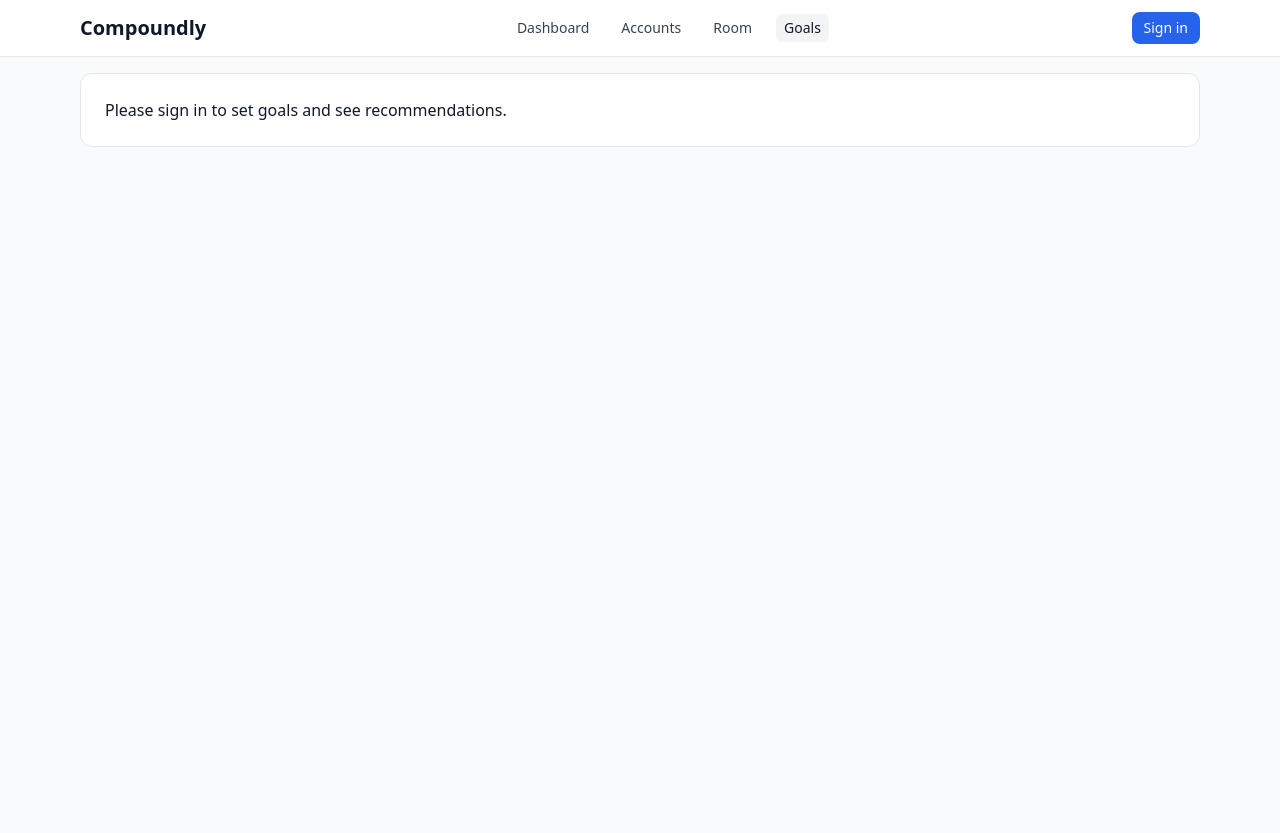
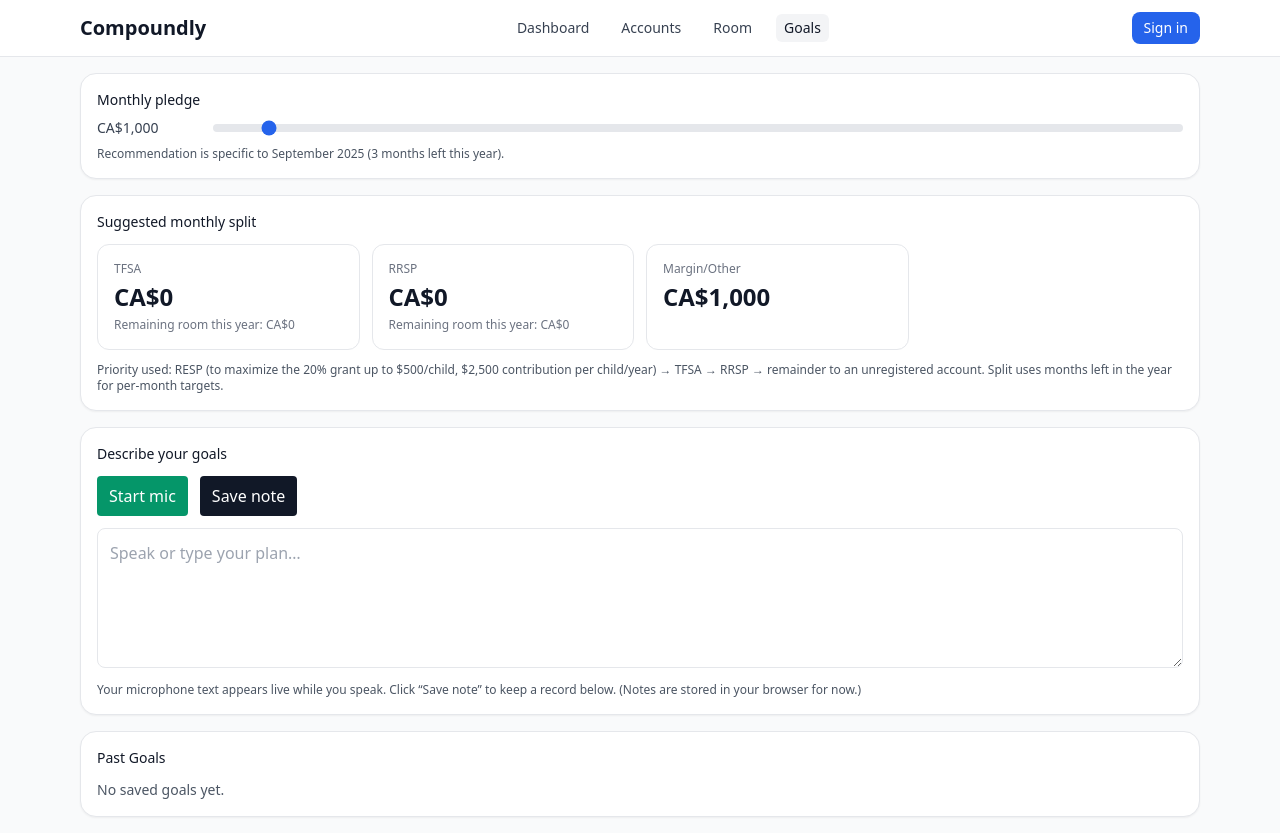
Before and after one commit to Armo28/compoundly, a Next.js app: page /goals in a window 1280 px wide. Before the commit the page ends 800 px from the top, so only its background shows below. Built offline with nearby package versions, Linux system fonts and the light colour scheme.

Commit message:
Goals: keep original UI, months-left math, RESP priority, mic + notes

```diff
--- a/src/app/goals/page.tsx
+++ b/src/app/goals/page.tsx
@@ -1,235 +1,437 @@
 'use client';
 
-import { useEffect, useMemo, useState } from 'react';
+import { useEffect, useMemo, useRef, useState } from 'react';
 import { useAuth } from '@/lib/auth';
 
-type Rooms = { year: number; tfsa: number; rrsp: number };
-type Progress = { year: number; tfsa_deposited?: number; rrsp_deposited?: number; resp_deposited?: number };
-type Child = { id: string; name: string; birth_year: number };
-type Account = { id: string; name: string; type: 'TFSA' | 'RRSP' | 'RESP' | 'Margin' | 'Other' | 'LIRA'; balance: number };
+/* ---------- helpers ---------- */
 
 const CAD = (n: number) =>
-  n.toLocaleString(undefined, { style: 'currency', currency: 'CAD', maximumFractionDigits: 0 });
+  n.toLocaleString(undefined, {
+    style: 'currency',
+    currency: 'CAD',
+    maximumFractionDigits: 0,
+  });
 
-const monthYearLabel = (d = new Date()) =>
-  d.toLocaleString(undefined, { month: 'long', year: 'numeric' });
+const now = () => new Date();
+const year = () => now().getFullYear();
+const monthIndex = () => now().getMonth(); // 0..11
+const monthsLeftThisYear = () => Math.max(0, 12 - (monthIndex() + 1)); // e.g. September -> 3 months left
 
-/** Safe localStorage get (avoids SSR crashes) */
-function lsGetNumber(key: string, fallback: number) {
+function clamp(n: number, lo: number, hi: number) {
+  return Math.min(hi, Math.max(lo, n));
+}
+
+/* ---------- types (what the API returns) ---------- */
+
+type Rooms = { tfsa: number; rrsp: number; year: number } | null;
+type Progress = { tfsa_deposited: number; rrsp_deposited: number; year: number } | null;
+type Child = { id: string; name: string; birth_year: number };
+
+/* ---------- mic / notes persistence ---------- */
+
+type GoalNote = { id: string; ts: number; text: string };
+
+const NOTES_KEY = 'compoundly.goalNotes.v1';
+const PLEDGE_KEY = 'compoundly.monthlyPledge.v1';
+
+function loadNotes(): GoalNote[] {
+  if (typeof window === 'undefined') return [];
   try {
-    if (typeof window === 'undefined') return fallback;
-    const raw = window.localStorage.getItem(key);
-    if (!raw) return fallback;
-    const n = Number(raw);
-    return Number.isFinite(n) ? n : fallback;
+    const raw = localStorage.getItem(NOTES_KEY);
+    return raw ? (JSON.parse(raw) as GoalNote[]) : [];
   } catch {
-    return fallback;
+    return [];
   }
 }
-
-/** Safe localStorage set */
-function lsSetNumber(key: string, value: number) {
+function saveNotes(notes: GoalNote[]) {
   try {
-    if (typeof window === 'undefined') return;
-    window.localStorage.setItem(key, String(value));
+    localStorage.setItem(NOTES_KEY, JSON.stringify(notes));
+  } catch {}
+}
+function loadPledge(): number {
+  if (typeof window === 'undefined') return 1000;
+  const v = Number(localStorage.getItem(PLEDGE_KEY));
+  return Number.isFinite(v) && v > 0 ? v : 1000; // default first-time: $1,000
+}
+function savePledge(v: number) {
+  try {
+    localStorage.setItem(PLEDGE_KEY, String(v));
   } catch {}
 }
 
+/* ---------- page ---------- */
+
 export default function GoalsPage() {
-  const { session, loading } = useAuth();
+  const { session } = useAuth();
   const token = session?.access_token ?? '';
 
-  // Persisted pledge slider (defaults: $1000 & 10% — you can show/use rate later if you like)
-  const [monthlyPledge, setMonthlyPledge] = useState<number>(() => lsGetNumber('goals_pledge', 1000));
-  useEffect(() => { lsSetNumber('goals_pledge', monthlyPledge); }, [monthlyPledge]);
+  const [pledge, setPledge] = useState<number>(loadPledge());
+  useEffect(() => savePledge(pledge), [pledge]);
 
-  // Data we need to compute the split
-  const [rooms, setRooms] = useState<Rooms | null>(null);
-  const [progress, setProgress] = useState<Progress | null>(null);
+  const [rooms, setRooms] = useState<Rooms>(null);
+  const [progress, setProgress] = useState<Progress>(null);
   const [children, setChildren] = useState<Child[]>([]);
-  const [accounts, setAccounts] = useState<Account[]>([]);
-  const [error, setError] = useState<string>('');
 
-  // Fetch everything when signed in
+  // mic state
+  const [recognizing, setRecognizing] = useState(false);
+  const [liveText, setLiveText] = useState('');
+  const recogRef = useRef<SpeechRecognition | null>(null);
+  const lastChunkRef = useRef<{ text: string; at: number }>({ text: '', at: 0 });
+  const [notes, setNotes] = useState<GoalNote[]>(loadNotes());
+
+  useEffect(() => saveNotes(notes), [notes]);
+
+  /* ----- fetch current-year room + progress + children ----- */
   useEffect(() => {
     if (!token) return;
-    setError('');
-
-    const headers = { authorization: `Bearer ${token}` };
 
     (async () => {
       try {
-        // Rooms (TFSA/RRSP room for the current year)
-        const r = await fetch('/api/rooms', { headers });
+        // Contribution room (TFSA / RRSP)
+        const r = await fetch('/api/rooms', {
+          headers: { authorization: `Bearer ${token}` },
+        });
         const rj = await r.json();
-        // Handle either {ok, room} or direct object/array
-        const room: Rooms | null =
-          rj?.room ??
-          (Array.isArray(rj) ? rj[0] : rj) ??
-          null;
-        setRooms(room);
+        if (rj?.ok && rj?.room?.year === year()) {
+          setRooms({ tfsa: Number(rj.room.tfsa || 0), rrsp: Number(rj.room.rrsp || 0), year: rj.room.year });
+        } else {
+          setRooms({ tfsa: 0, rrsp: 0, year: year() });
+        }
 
-        // Progress (what’s already deposited this year)
-        const p = await fetch('/api/rooms/progress', { headers });
+        // Deposited so far this year
+        const p = await fetch('/api/rooms/progress', {
+          headers: { authorization: `Bearer ${token}` },
+        });
         const pj = await p.json();
-        const prog: Progress | null = pj?.progress ?? pj ?? null;
-        setProgress(prog);
+        if (pj?.ok && pj?.progress?.year === year()) {
+          setProgress({
+            tfsa_deposited: Number(pj.progress.tfsa_deposited || 0),
+            rrsp_deposited: Number(pj.progress.rrsp_deposited || 0),
+            year: pj.progress.year,
+          });
+        } else {
+          setProgress({ tfsa_deposited: 0, rrsp_deposited: 0, year: year() });
+        }
 
         // Children
-        const c = await fetch('/api/children', { headers });
+        const c = await fetch('/api/children', { headers: { authorization: `Bearer ${token}` } });
         const cj = await c.json();
-        const kids: Child[] = cj?.children ?? cj ?? [];
-        setChildren(Array.isArray(kids) ? kids : []);
-
-        // Accounts (to check if RESP exists)
-        const a = await fetch('/api/accounts', { headers });
-        const aj = await a.json();
-        const accs: Account[] = aj?.accounts ?? aj ?? [];
-        setAccounts(Array.isArray(accs) ? accs : []);
-      } catch (e: any) {
-        setError(e?.message ?? 'Failed to load data.');
+        setChildren(Array.isArray(cj?.data) ? (cj.data as Child[]) : []);
+      } catch (e) {
+        // keep soft-failing
       }
     })();
   }, [token]);
 
-  // Core allocation logic
-  const recommendation = useMemo(() => {
-    const now = new Date();
-    const monthIdx = now.getMonth(); // 0..11
-    const monthsLeftRaw = 12 - monthIdx; // if July (6), this is 6 (Jul-Dec)
-    const monthsLeft = Math.max(1, monthsLeftRaw); // never 0 to avoid div by zero
-    const yearNow = now.getFullYear();
+  /* ----- allocation logic (RESP -> TFSA -> RRSP -> Margin) ----- */
 
-    const tfsaRoom = Number(rooms?.tfsa ?? 0);
-    const rrspRoom = Number(rooms?.rrsp ?? 0);
+  // remaining room for this year
+  const remaining = useMemo(() => {
+    const tfsaRoom = Math.max(0, (rooms?.tfsa || 0) - (progress?.tfsa_deposited || 0));
+    const rrspRoom = Math.max(0, (rooms?.rrsp || 0) - (progress?.rrsp_deposited || 0));
+    // For RESP, we cap at $2,500 per child per year to maximize grant (we don’t yet track “RESP contributed this year”, so assume 0 for now)
+    const respCap = (children?.length || 0) * 2500;
+    const respRemaining = Math.max(0, respCap); // assume not deposited yet; when you track RESP deposits, subtract them here.
+    return { tfsaRoom, rrspRoom, respRemaining };
+  }, [rooms, progress, children]);
 
-    const tfsaDeposited = Number(progress?.tfsa_deposited ?? 0);
-    const rrspDeposited = Number(progress?.rrsp_deposited ?? 0);
+  const monthsLeft = Math.max(1, monthsLeftThisYear()); // avoid divide-by-0; if Dec -> treat 1 month left
 
-    // Remaining room for THIS year
-    const tfsaRemaining = Math.max(0, tfsaRoom - tfsaDeposited);
-    const rrspRemaining = Math.max(0, rrspRoom - rrspDeposited);
+  const split = useMemo(() => {
+    let left = Math.max(0, pledge);
+    const out = { resp: 0, tfsa: 0, rrsp: 0, margin: 0 };
 
-    // Per-month targets to exactly use up room by year-end
-    const tfsaTargetPerMonth = tfsaRemaining / monthsLeft;
-    const rrspTargetPerMonth = rrspRemaining / monthsLeft;
-
-    // RESP: aim at $2,500/child/year to get full $500 grant
-    // We don’t yet track RESP_deposited YTD in progress; so we target “fresh”
-    // and let future versions subtract deposits once tracked.
-    const kidCount = children.length;
-    const hasRESPAccount = accounts.some(a => a.type === 'RESP');
-    const respTargetPerMonthPerChild = 2500 / monthsLeft;
-    const respTargetPerMonthTotal = kidCount > 0 ? respTargetPerMonthPerChild * kidCount : 0;
-
-    // Allocate monthly pledge by priority:
-    // 1) RESP to maximize grant
-    // 2) TFSA up to per-month target
-    // 3) RRSP up to per-month target
-    // 4) Remainder to Margin/Other
-    let remaining = monthlyPledge;
-    let toRESP = 0, toTFSA = 0, toRRSP = 0, toMargin = 0;
-
-    if (kidCount > 0 && hasRESPAccount) {
-      toRESP = Math.min(remaining, respTargetPerMonthTotal);
-      remaining -= toRESP;
+    // RESP first (only if there are children)
+    if (remaining.respRemaining > 0) {
+      const respPerMonth = Math.ceil(remaining.respRemaining / monthsLeft);
+      const alloc = Math.min(left, respPerMonth);
+      out.resp = alloc;
+      left -= alloc;
     }
 
-    if (tfsaTargetPerMonth > 0 && remaining > 0) {
-      toTFSA = Math.min(remaining, tfsaTargetPerMonth);
-      remaining -= toTFSA;
+    // TFSA next
+    if (remaining.tfsaRoom > 0 && left > 0) {
+      const tfsaPerMonth = Math.ceil(remaining.tfsaRoom / monthsLeft);
+      const alloc = Math.min(left, tfsaPerMonth);
+      out.tfsa = alloc;
+      left -= alloc;
     }
 
-    if (rrspTargetPerMonth > 0 && remaining > 0) {
-      toRRSP = Math.min(remaining, rrspTargetPerMonth);
-      remaining -= toRRSP;
+    // RRSP next
+    if (remaining.rrspRoom > 0 && left > 0) {
+      const rrspPerMonth = Math.ceil(remaining.rrspRoom / monthsLeft);
+      const alloc = Math.min(left, rrspPerMonth);
+      out.rrsp = alloc;
+      left -= alloc;
     }
 
-    toMargin = Math.max(0, remaining);
+    // Remainder to Margin/Other
+    out.margin = Math.max(0, left);
 
-    return {
-      labelMonthYear: monthYearLabel(now),
-      monthsLeft,
-      yearNow,
-      toRESP,
-      toTFSA,
-      toRRSP,
-      toMargin,
-      kidCount,
-      hasRESPAccount,
-      tfsaRemaining,
-      rrspRemaining,
+    return out;
+  }, [pledge, remaining, monthsLeft]);
+
+  /* ----- microphone (live) ----- */
+
+  useEffect(() => {
+    if (typeof window === 'undefined') return;
+    const SR: any = (window as any).webkitSpeechRecognition || (window as any).SpeechRecognition;
+    if (!SR) return;
+
+    const rec: SpeechRecognition = new SR();
+    rec.lang = 'en-US';
+    rec.interimResults = true;
+    rec.continuous = true;
+
+    rec.onresult = (ev: SpeechRecognitionEvent) => {
+      let txt = '';
+      for (let i = ev.resultIndex; i < ev.results.length; i++) {
+        const res = ev.results[i];
+        const chunk = res[0]?.transcript ?? '';
+        // filter immediate duplicate short chunks that cause repeats
+        const last = lastChunkRef.current;
+        const nowT = Date.now();
+        if (chunk && !(chunk === last.text && nowT - last.at < 600)) {
+          txt += chunk;
+          lastChunkRef.current = { text: chunk, at: nowT };
+        }
+        if (res.isFinal) {
+          setLiveText((t) => (t.endsWith(' ') ? t : t + ' ') + chunk.trim() + ' ');
+        }
+      }
+      if (txt) {
+        // show interim quickly
+        setLiveText((t) => {
+          // don’t explode with whitespace repeats
+          const merged = (t + ' ' + txt).replace(/\s+/g, ' ');
+          return merged;
+        });
+      }
     };
-  }, [rooms, progress, children, accounts, monthlyPledge]);
 
-  if (loading) {
-    return (
-      <main className="max-w-6xl mx-auto p-4">
-        <div className="rounded-xl border bg-white p-6">Loading…</div>
-      </main>
-    );
-  }
+    rec.onerror = () => {
+      setRecognizing(false);
+      try {
+        rec.stop();
+      } catch {}
+      recogRef.current = null;
+    };
+    rec.onend = () => {
+      setRecognizing(false);
+      recogRef.current = null;
+    };
 
-  if (!session) {
-    return (
-      <main className="max-w-6xl mx-auto p-4">
-        <div className="rounded-xl border bg-white p-6">
-          Please sign in to set goals and see recommendations.
-        </div>
-      </main>
-    );
-  }
+    recogRef.current = rec;
+  }, []);
+
+  const toggleMic = () => {
+    const rec = recogRef.current as any;
+    if (!rec) return;
+    if (recognizing) {
+      try {
+        rec.stop();
+      } catch {}
+      setRecognizing(false);
+      return;
+    }
+    try {
+      lastChunkRef.current = { text: '', at: 0 };
+      rec.start();
+      setRecognizing(true);
+    } catch {}
+  };
+
+  const saveNote = () => {
+    const text = liveText.trim();
+    if (!text) return;
+    const note: GoalNote = { id: crypto.randomUUID(), ts: Date.now(), text };
+    setNotes((arr) => [note, ...arr]);
+    setLiveText('');
+  };
+  const deleteNote = (id: string) => {
+    setNotes((arr) => arr.filter((n) => n.id !== id));
+  };
+
+  /* ---------- UI ---------- */
+
+  const monthName = new Date(year(), monthIndex(), 1).toLocaleString(undefined, {
+    month: 'long',
+    year: 'numeric',
+  });
 
   return (
     <main className="max-w-6xl mx-auto p-4 space-y-4">
-      <div className="rounded-xl border bg-white p-4">
-        <div className="flex flex-col sm:flex-row sm:items-center sm:justify-between gap-3">
-          <label className="text-sm font-medium">Monthly pledge</label>
-          <div className="flex items-center gap-3">
-            <span className="text-sm text-gray-600 min-w-[80px] text-right">
-              {CAD(monthlyPledge)}
-            </span>
-            <input
-              className="w-64 h-2 rounded-lg bg-gray-200 appearance-none accent-blue-600"
-              type="range"
-              min={0}
-              max={10000}
-              step={50}
-              value={monthlyPledge}
-              onChange={(e) => setMonthlyPledge(Math.round(+e.target.value / 50) * 50)}
-            />
+      {/* Pledge */}
+      <section className="rounded-2xl border bg-white p-4 shadow-sm">
+        <div className="text-sm font-medium mb-2">Monthly pledge</div>
+        <div className="flex items-center gap-4">
+          <div className="text-sm text-gray-700 min-w-[100px]">{CAD(pledge)}</div>
+          <input
+            className="w-full h-2 rounded-lg bg-gray-200 appearance-none accent-blue-600"
+            type="range"
+            min={0}
+            max={20000}
+            step={50}
+            value={pledge}
+            onChange={(e) => setPledge(clamp(Math.round(+e.target.value / 50) * 50, 0, 20000))}
+          />
+        </div>
+        <div className="mt-2 text-xs text-gray-600">
+          Recommendation is specific to {monthName} ({monthsLeft} {monthsLeft === 1 ? 'month' : 'months'} left this year).
+        </div>
+      </section>
+
+      {/* Suggested split cards (keep your old look) */}
+      <section className="rounded-2xl border bg-white p-4 shadow-sm">
+        <div className="text-sm font-medium mb-3">Suggested monthly split</div>
+
+        <div className="grid grid-cols-1 md:grid-cols-3 lg:grid-cols-4 gap-3">
+          {/* RESP card only if has children */}
+          {children.length > 0 && (
+            <div className="rounded-xl border p-4">
+              <div className="text-xs text-gray-500 mb-1">RESP</div>
+              <div className="text-2xl font-semibold">{CAD(split.resp)}</div>
+              <div className="text-xs text-gray-500 mt-1">
+                Remaining this year (cap): {CAD(remaining.respRemaining)}
+              </div>
+            </div>
+          )}
+
+          <div className="rounded-xl border p-4">
+            <div className="text-xs text-gray-500 mb-1">TFSA</div>
+            <div className="text-2xl font-semibold">{CAD(split.tfsa)}</div>
+            <div className="text-xs text-gray-500 mt-1">
+              Remaining room this year: {CAD(remaining.tfsaRoom)}
+            </div>
+          </div>
+
+          <div className="rounded-xl border p-4">
+            <div className="text-xs text-gray-500 mb-1">RRSP</div>
+            <div className="text-2xl font-semibold">{CAD(split.rrsp)}</div>
+            <div className="text-xs text-gray-500 mt-1">
+              Remaining room this year: {CAD(remaining.rrspRoom)}
+            </div>
+          </div>
+
+          <div className="rounded-xl border p-4">
+            <div className="text-xs text-gray-500 mb-1">Margin/Other</div>
+            <div className="text-2xl font-semibold">{CAD(split.margin)}</div>
           </div>
         </div>
-        <p className="text-xs text-gray-500 mt-2">
-          Recommendation is specific to {recommendation.labelMonthYear} ({recommendation.monthsLeft} month{recommendation.monthsLeft>1?'s':''} left this year).
-        </p>
-      </div>
 
-      {!!error && (
-        <div className="rounded-xl border bg-red-50 p-3 text-sm text-red-700">
-          {String(error)}
+        <div className="text-xs text-gray-600 mt-3">
+          Priority used: RESP (to maximize the 20% grant up to $500/child, $2,500 contribution per child/year) → TFSA → RRSP → remainder to
+          an unregistered account. Split uses months left in the year for per-month targets.
         </div>
-      )}
+      </section>
 
-      {recommendation.kidCount > 0 && !recommendation.hasRESPAccount && (
-        <div className="rounded-xl border bg-yellow-50 p-3 text-sm text-yellow-800">
-          You’ve added {recommendation.kidCount} child{recommendation.kidCount>1?'ren':''}, but no RESP account exists yet.
-          Add an RESP account on the <a className="underline" href="/accounts">Accounts</a> page to enable RESP contributions.
+      {/* Mic + notes (as before) */}
+      <section className="rounded-2xl border bg-white p-4 shadow-sm">
+        <div className="text-sm font-medium mb-3">Describe your goals</div>
+
+        <div className="flex items-center gap-3">
+          <button
+            onClick={toggleMic}
+            className={`rounded px-3 py-2 text-white ${recognizing ? 'bg-red-600' : 'bg-emerald-600'}`}
+          >
+            {recognizing ? 'Stop mic' : 'Start mic'}
+          </button>
+          <button onClick={saveNote} className="rounded bg-gray-900 px-3 py-2 text-white">
+            Save note
+          </button>
         </div>
-      )}
 
-      <section className="rounded-xl border bg-white p-4">
-        <div className="text-sm font-medium mb-2">Suggested monthly split for {recommendation.labelMonthYear}</div>
-        <ul className="text-sm space-y-1">
-          <li>RESP: <span className="font-medium">{CAD(Math.round(recommendation.toRESP))}</span></li>
-          <li>TFSA: <span className="font-medium">{CAD(Math.round(recommendation.toTFSA))}</span> <span className="text-gray-500">(remaining room this year: {CAD(Math.round(recommendation.tfsaRemaining))})</span></li>
-          <li>RRSP: <span className="font-medium">{CAD(Math.round(recommendation.toRRSP))}</span> <span className="text-gray-500">(remaining room this year: {CAD(Math.round(recommendation.rrspRemaining))})</span></li>
-          <li>Margin/Other: <span className="font-medium">{CAD(Math.round(recommendation.toMargin))}</span></li>
-        </ul>
-        <div className="text-xs text-gray-500 mt-2">
-          Order of priority used: RESP (to maximize the 20% grant up to $500/child), then TFSA, then RRSP; any remainder goes to an unregistered account.
+        <textarea
+          className="mt-3 w-full rounded-lg border p-3 min-h-[140px]"
+          placeholder="Speak or type your plan…"
+          value={liveText}
+          onChange={(e) => setLiveText(e.target.value)}
+        />
+
+        <div className="mt-2 text-xs text-gray-600">
+          Your microphone text appears live while you speak. Click “Save note” to keep a record below. (Notes are stored in your browser for
+          now.)
         </div>
+      </section>
+
+      {/* Past Goals list (collapsible, delete) */}
+      <section className="rounded-2xl border bg-white p-4 shadow-sm">
+        <div className="text-sm font-medium mb-3">Past Goals</div>
+        {notes.length === 0 ? (
+          <div className="text-sm text-gray-600">No saved goals yet.</div>
+        ) : (
+          <ul className="divide-y">
+            {notes.map((n) => (
+              <PastNoteRow key={n.id} note={n} onDelete={() => deleteNote(n.id)} />
+            ))}
+          </ul>
+        )}
       </section>
     </main>
   );
 }
+
+/* ---------- small row component ---------- */
+
+function PastNoteRow({ note, onDelete }: { note: GoalNote; onDelete: () => void }) {
+  const [open, setOpen] = useState(false);
+  const when = new Date(note.ts).toLocaleString(undefined, {
+    year: 'numeric',
+    month: 'short',
+    day: '2-digit',
+    hour: '2-digit',
+    minute: '2-digit',
+  });
+
+  return (
+    <li className="py-2">
+      <div className="flex items-center justify-between">
+        <button onClick={() => setOpen((v) => !v)} className="text-left">
+          <div className="text-sm font-medium">{when}</div>
+          {open && <div className="mt-1 text-sm text-gray-700 whitespace-pre-wrap">{note.text}</div>}
+        </button>
+        <button onClick={onDelete} className="text-xs text-red-600 hover:underline">
+          Delete
+        </button>
+      </div>
+    </li>
+  );
+}
+
+/* ---------- SpeechRecognition typings (for TS) ---------- */
+/* These definitions allow TS to compile in the client bundle. */
+declare global {
+  interface Window {
+    webkitSpeechRecognition?: any;
+    SpeechRecognition?: any;
+  }
+  interface SpeechRecognition extends EventTarget {
+    lang: string;
+    interimResults: boolean;
+    continuous: boolean;
+    start: () => void;
+    stop: () => void;
+    onresult: (ev: SpeechRecognitionEvent) => void;
+    onerror: (ev: any) => void;
+    onend: () => void;
+  }
+  interface SpeechRecognitionEvent extends Event {
+    resultIndex: number;
+    results: SpeechRecognitionResultList;
+  }
+  interface SpeechRecognitionResultList {
+    length: number;
+    item: (index: number) => SpeechRecognitionResult;
+    [index: number]: SpeechRecognitionResult;
+  }
+  interface SpeechRecognitionResult {
+    isFinal: boolean;
+    length: number;
+    item: (index: number) => SpeechRecognitionAlternative;
+    [index: number]: SpeechRecognitionAlternative;
+  }
+  interface SpeechRecognitionAlternative {
+    transcript: string;
+    confidence: number;
+  }
+}
```
